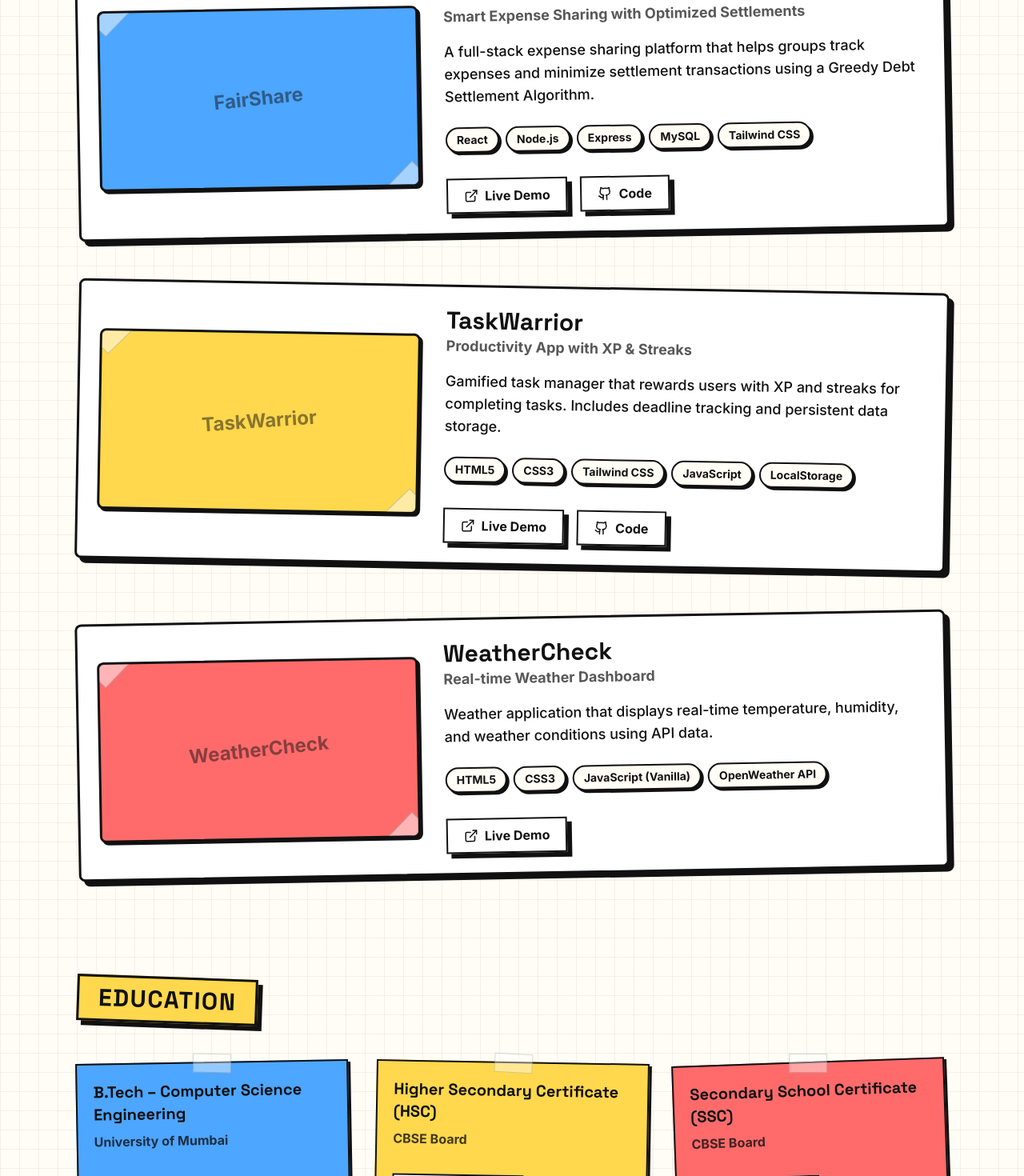
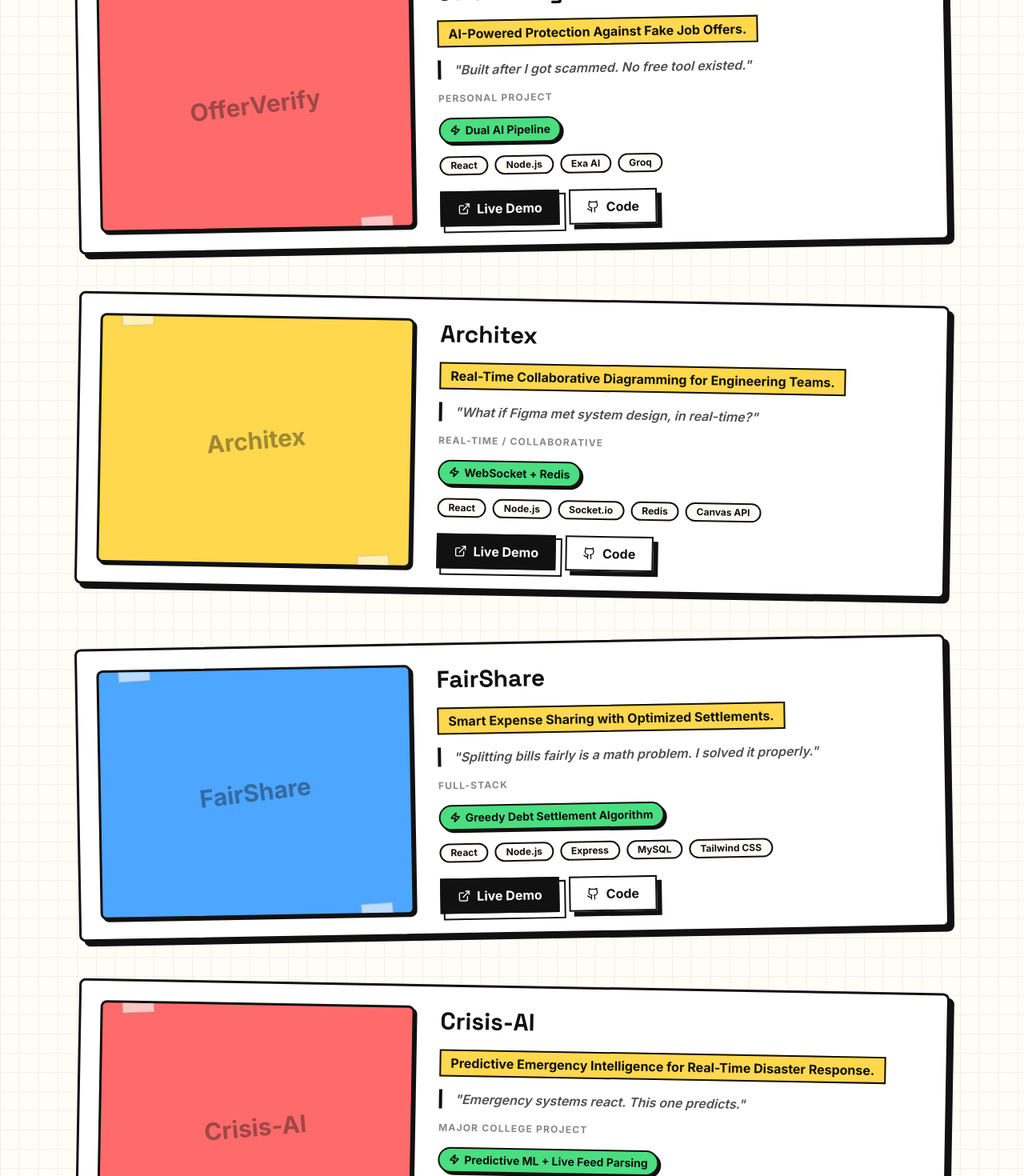
Before and after one commit to Ankush23056/dev-portfolio, a React (Vite) app: page / in a window 1280 px wide. Shown: the part 2140-3610 px from the top of the page at 80% size. Built offline with nearby package versions, Linux system fonts and the light colour scheme.

Commit message:
feat(projects): updated with new Project and implement high-impact card design with origin stories

```diff
--- a/src/components/GithubSection.jsx
+++ b/src/components/GithubSection.jsx
@@ -55,23 +55,31 @@ export default function GithubSection() {
             </div>
           </div>
 
-          {/* Live Contribution Graph */}
-          <motion.div
-            initial={{ opacity: 0 }}
-            whileInView={{ opacity: 1 }}
-            transition={{ duration: 0.5, delay: 0.2 }}
-            viewport={{ once: true }}
-            className="border-2 border-ink p-4 rounded-lg bg-paper overflow-x-auto"
-          >
-            <p className="font-bold mb-4">Contribution Graph</p>
-            <div className="min-w-max">
-              <img
-                src="https://ghchart.rshah.org/Ankush23056"
-                alt="Ankush23056's Github Contribution Graph"
-                className="w-full h-auto"
-              />
+          {/* Fake Contribution Graph */}
+          <div className="border-2 border-ink p-4 rounded-lg bg-paper overflow-x-auto">
+            <p className="font-bold mb-2">Contribution Graph</p>
+            <div className="flex gap-1 min-w-max">
+              {Array.from({ length: 52 }).map((_, col) => (
+                <div key={col} className="flex flex-col gap-1">
+                  {Array.from({ length: 7 }).map((_, row) => {
+                    const intensity = Math.random();
+                    let color = 'bg-white';
+                    if (intensity > 0.8) color = 'bg-green';
+                    else if (intensity > 0.6) color = 'bg-green/70';
+                    else if (intensity > 0.4) color = 'bg-green/40';
+                    else if (intensity > 0.2) color = 'bg-green/20';
+
+                    return (
+                      <div
+                        key={`${col}-${row}`}
+                        className={`w-3 h-3 rounded-sm border border-ink/10 ${color}`}
+                      />
+                    );
+                  })}
+                </div>
+              ))}
             </div>
-          </motion.div>
+          </div>
         </BrutalCard>
       </motion.div>
     </section>
--- a/src/components/Projects.jsx
+++ b/src/components/Projects.jsx
@@ -1,45 +1,116 @@
 import { motion } from 'motion/react';
 import BrutalCard from './ui/BrutalCard';
-import BrutalBadge from './ui/BrutalBadge';
 import BrutalButton from './ui/BrutalButton';
-import { ExternalLink, Github } from 'lucide-react';
+import { ExternalLink, Github, Zap } from 'lucide-react';
 
-export default function Projects() {
+/* ─── Project Data ──────────────────────────────────────────────────── */
 const projects = [
   {
+    title: 'OfferVerify',
+    type: 'PERSONAL PROJECT',
+    oneLiner: 'AI-Powered Protection Against Fake Job Offers.',
+    origin: 'Built after I got scammed. No free tool existed.',
+    techCallout: 'Dual AI Pipeline',
+    description:
+      'Scans job postings using two AI models in sequence to detect red flags, fake recruiter patterns, and fraudulent offers before you apply.',
+    stack: ['React', 'Node.js', 'Exa AI', 'Groq'],
+    live: 'https://offer-verify.vercel.app/',
+    github: 'https://github.com/Ankush23056/OfferVerify.git',
+    thumbColor: 'bg-pink',
+    rotation: -1,
+  },
+  {
+    title: 'Architex',
+    type: 'REAL-TIME / COLLABORATIVE',
+    oneLiner: 'Real-Time Collaborative Diagramming for Engineering Teams.',
+    origin: 'What if Figma met system design, in real-time?',
+    techCallout: 'WebSocket + Redis',
+    description:
+      'A shared infinite canvas where engineering teams can sketch system diagrams, drop components, and collaborate live — with zero lag.',
+    stack: ['React', 'Node.js', 'Socket.io', 'Redis', 'Canvas API'],
+    live: 'https://architex-whiteboard.vercel.app/',
+    github: 'https://github.com/Ankush23056/Architex.git',
+    thumbColor: 'bg-yellow',
+    rotation: 1,
+  },
+  {
     title: 'FairShare',
-      subtitle: 'Smart Expense Sharing with Optimized Settlements',
-      description: 'A full-stack expense sharing platform that helps groups track expenses and minimize settlement transactions using a Greedy Debt Settlement Algorithm.',
+    type: 'FULL-STACK',
+    oneLiner: 'Smart Expense Sharing with Optimized Settlements.',
+    origin: 'Splitting bills fairly is a math problem. I solved it properly.',
+    techCallout: 'Greedy Debt Settlement Algorithm',
+    description:
+      'Group expense tracker that minimises the number of transactions needed to settle debts — no more "who owes who" confusion.',
     stack: ['React', 'Node.js', 'Express', 'MySQL', 'Tailwind CSS'],
     live: 'https://fairsharre.netlify.app/',
     github: 'https://github.com/Ankush23056/FairShare_Smart-split.git',
-      color: 'bg-blue',
-      rotation: -1
+    thumbColor: 'bg-blue',
+    rotation: -1,
+  },
+  {
+    title: 'Crisis-AI',
+    type: 'MAJOR COLLEGE PROJECT',
+    oneLiner: 'Predictive Emergency Intelligence for Real-Time Disaster Response.',
+    origin: 'Emergency systems react. This one predicts.',
+    techCallout: 'Predictive ML + Live Feed Parsing',
+    description:
+      'Ingests real-time disaster feeds and runs predictive models to surface actionable insights for emergency responders before situations escalate.',
+    stack: ['React', 'Python', 'FastAPI', 'TensorFlow', 'Tailwind CSS'],
+    live: 'https://crisis-ai.netlify.app/',
+    github: 'https://github.com/Ankush23056/Crisis_Ai.git',
+    thumbColor: 'bg-pink',
+    rotation: 1,
+  },
+  {
+    title: 'BasePoint',
+    type: 'PERSONAL PROJECT',
+    oneLiner: 'Personal Finance Coach That Guards Against Overspending.',
+    origin: 'Built it because I needed it. 5 others did too.',
+    techCallout: 'PWA — Works Offline',
+    description:
+      'Budget tracker with category-level spend limits, trend charts, and offline support — so your finances are visible even without a connection.',
+    stack: ['React', 'Zustand', 'IndexedDB', 'Recharts', 'PWA'],
+    live: 'https://basepoiint.netlify.app/',
+    github: 'https://github.com/Ankush23056/BasePoint.git',
+    thumbColor: 'bg-yellow',
+    rotation: -1,
   },
   {
     title: 'TaskWarrior',
-      subtitle: 'Productivity App with XP & Streaks',
-      description: 'Gamified task manager that rewards users with XP and streaks for completing tasks. Includes deadline tracking and persistent data storage.',
+    type: 'PERSONAL PROJECT',
+    oneLiner: 'Gamified Task Manager That Makes Productivity Addictive.',
+    origin: 'To-do lists are boring. XP and streaks are not.',
+    techCallout: 'XP & Streak Engine',
+    description:
+      'Earn XP, build streaks, and unlock levels by completing tasks. Deadline tracking and persistent local storage keep you accountable.',
     stack: ['HTML5', 'CSS3', 'Tailwind CSS', 'JavaScript', 'LocalStorage'],
     live: 'https://taskwarrior.netlify.app/',
     github: 'https://github.com/Ankush23056/taskwarrior.git',
-      color: 'bg-yellow',
-      rotation: 1
+    thumbColor: 'bg-blue',
+    rotation: 1,
   },
+  /* PillPal — hidden until ready
   {
-      title: 'WeatherCheck',
-      subtitle: 'Real-time Weather Dashboard',
-      description: 'Weather application that displays real-time temperature, humidity, and weather conditions using API data.',
-      stack: ['HTML5', 'CSS3', 'JavaScript (Vanilla)', 'OpenWeather API'],
-      live: 'https://weathechec.netlify.app/',
-      github: '#',
-      color: 'bg-pink',
-      rotation: -1
-    }
+    title: 'PillPal',
+    type: 'FULL-STACK',
+    oneLiner: 'Medication Management That Keeps Families Safe.',
+    origin: 'Family members were missing medications. I couldn\'t always be there.',
+    techCallout: 'FDA Drug Interaction API',
+    description: '...',
+    stack: [],
+    live: '',
+    github: '',
+    thumbColor: 'bg-green',
+    rotation: -1,
+  },
+  */
 ];
 
+/* ─── Component ─────────────────────────────────────────────────────── */
+export default function Projects() {
   return (
     <section id="projects" className="scroll-mt-32">
+      {/* Section heading */}
       <div className="inline-block bg-yellow border-3 border-ink brutal-shadow px-6 py-2 mb-12 rotate-[-1deg]">
         <h2 className="text-3xl font-black uppercase tracking-wider">Projects</h2>
       </div>
@@ -48,52 +119,102 @@ export default function Projects() {
         {projects.map((project, idx) => (
           <motion.div
             key={project.title}
-            initial={{ opacity: 0, y: 50 }}
+            initial={{ opacity: 0, y: 60 }}
             whileInView={{ opacity: 1, y: 0 }}
-            viewport={{ once: true }}
-            transition={{ delay: 0.1 }}
+            viewport={{ once: true, margin: '-80px' }}
+            transition={{ duration: 0.45, delay: idx * 0.06, ease: 'easeOut' }}
           >
-            <BrutalCard rotation={project.rotation} className="flex flex-col md:flex-row gap-8 items-center">
-              {/* Image Placeholder */}
-              <div className={`w-full md:w-2/5 aspect-video ${project.color} border-3 border-ink brutal-shadow-sm rounded-lg flex items-center justify-center relative overflow-hidden`}>
+            <BrutalCard rotation={project.rotation} className="bg-white">
+              {/* Two-column grid */}
+              <div className="flex flex-col md:flex-row gap-8 items-stretch">
+
+                {/* ── LEFT: Thumbnail placeholder ── */}
+                <div
+                  className={`
+                    w-full md:w-[38%] min-h-[220px] aspect-video
+                    ${project.thumbColor}
+                    border-3 border-ink brutal-shadow-sm rounded-lg
+                    flex items-center justify-center
+                    relative overflow-hidden shrink-0
+                  `}
+                >
                   <div className="absolute inset-0 opacity-20 bg-[radial-gradient(circle_at_center,_var(--tw-gradient-stops))] from-ink to-transparent" />
-                <span className="font-black text-2xl text-ink/50 rotate-[-5deg] text-center px-4">{project.title}</span>
-                {/* Decorative tape */}
-                <div className="absolute -top-2 -left-2 w-12 h-6 bg-white/50 border border-ink/20 rotate-[-45deg]" />
-                <div className="absolute -bottom-2 -right-2 w-12 h-6 bg-white/50 border border-ink/20 rotate-[-45deg]" />
+                  <span className="font-black text-3xl text-ink/40 rotate-[-6deg] select-none px-4 text-center">
+                    {project.title}
+                  </span>
+                  {/* Tape corners */}
+                  <div className="absolute -top-2 left-6 w-10 h-5 bg-white/60 border border-ink/20 rotate-[-3deg]" />
+                  <div className="absolute -bottom-2 right-6 w-10 h-5 bg-white/60 border border-ink/20 rotate-[-3deg]" />
                 </div>
 
-              {/* Content */}
-              <div className="w-full md:w-3/5 space-y-4">
-                <div>
-                  <h3 className="text-3xl font-black">{project.title}</h3>
-                  <p className="text-lg font-bold text-ink/70">{project.subtitle}</p>
+                {/* ── RIGHT: Content ── */}
+                <div className="flex flex-col justify-between gap-4 flex-1">
+
+                  {/* 1. Title */}
+                  <h3 className="text-3xl font-black leading-tight">{project.title}</h3>
+
+                  {/* 2. One-liner — yellow highlight */}
+                  <p className="inline-block bg-yellow border-2 border-ink px-3 py-1 font-bold text-base leading-snug w-fit">
+                    {project.oneLiner}
+                  </p>
+
+                  {/* 3. Origin Story — blockquote */}
+                  <blockquote className="border-l-4 border-ink pl-4 text-base italic font-semibold text-ink/75">
+                    "{project.origin}"
+                  </blockquote>
+
+                  {/* 4. Project Type — uppercase grey label */}
+                  <p className="text-xs font-black uppercase tracking-widest text-ink/50">
+                    {project.type}
+                  </p>
+
+                  {/* 5. Technical Callout — green pill */}
+                  <div className="flex items-center gap-2">
+                    <span className="inline-flex items-center gap-1.5 bg-green border-2 border-ink brutal-shadow-sm px-3 py-1 text-sm font-black rounded-full text-ink">
+                      <Zap size={13} strokeWidth={3} />
+                      {project.techCallout}
+                    </span>
                   </div>
 
-                <p className="text-lg font-medium">
-                  {project.description}
-                </p>
-
-                <div className="flex flex-wrap gap-2 pt-2">
-                  {project.stack.map(tech => (
-                    <BrutalBadge key={tech} color="bg-paper">{tech}</BrutalBadge>
+                  {/* 6. Tech Stack pills — outline style */}
+                  <div className="flex flex-wrap gap-2">
+                    {project.stack.map((tech) => (
+                      <span
+                        key={tech}
+                        className="border-2 border-ink px-3 py-0.5 text-xs font-bold rounded-full bg-paper"
+                      >
+                        {tech}
+                      </span>
                     ))}
                   </div>
 
-                <div className="flex gap-4 pt-4">
-                  <BrutalButton color="bg-white" href={project.live}>
+                  {/* 7. Buttons */}
+                  <div className="flex flex-wrap gap-3 pt-1">
+                    <motion.a
+                      href={project.live}
+                      target="_blank"
+                      rel="noopener noreferrer"
+                      whileHover={{ y: -2, x: -2 }}
+                      whileTap={{ y: 0, x: 0 }}
+                      className="inline-block border-2 border-ink bg-ink text-white px-4 md:px-5 py-2 font-bold whitespace-nowrap"
+                      style={{ boxShadow: '6px 6px 0px #ffffff, 6px 6px 0px 2px #111111' }}
+                    >
                       <span className="flex items-center gap-2">
-                      <ExternalLink size={18} /> Live Demo
+                        <ExternalLink size={16} />
+                        Live Demo
                       </span>
-                  </BrutalButton>
-                  {project.github !== '#' && (
+                    </motion.a>
+                    {project.github && project.github !== '#' && (
                       <BrutalButton color="bg-white" href={project.github}>
                         <span className="flex items-center gap-2">
-                        <Github size={18} /> Code
+                          <Github size={16} />
+                          Code
                         </span>
                       </BrutalButton>
                     )}
                   </div>
+                </div>
+                {/* ── END RIGHT ── */}
               </div>
             </BrutalCard>
           </motion.div>
```
Also changed, not shown: public/cv.png (added). Lines whose indentation alone changed are shown as unchanged.
